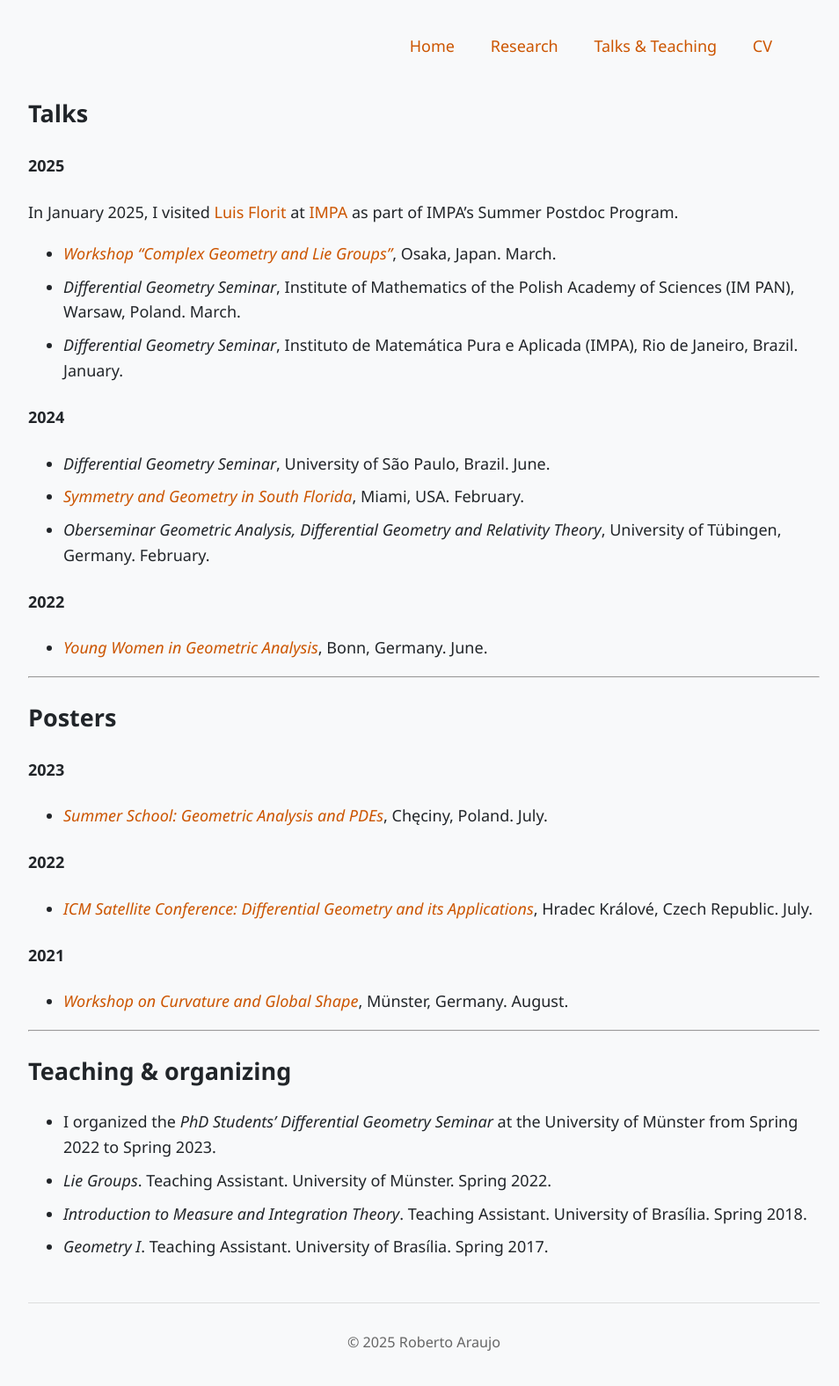
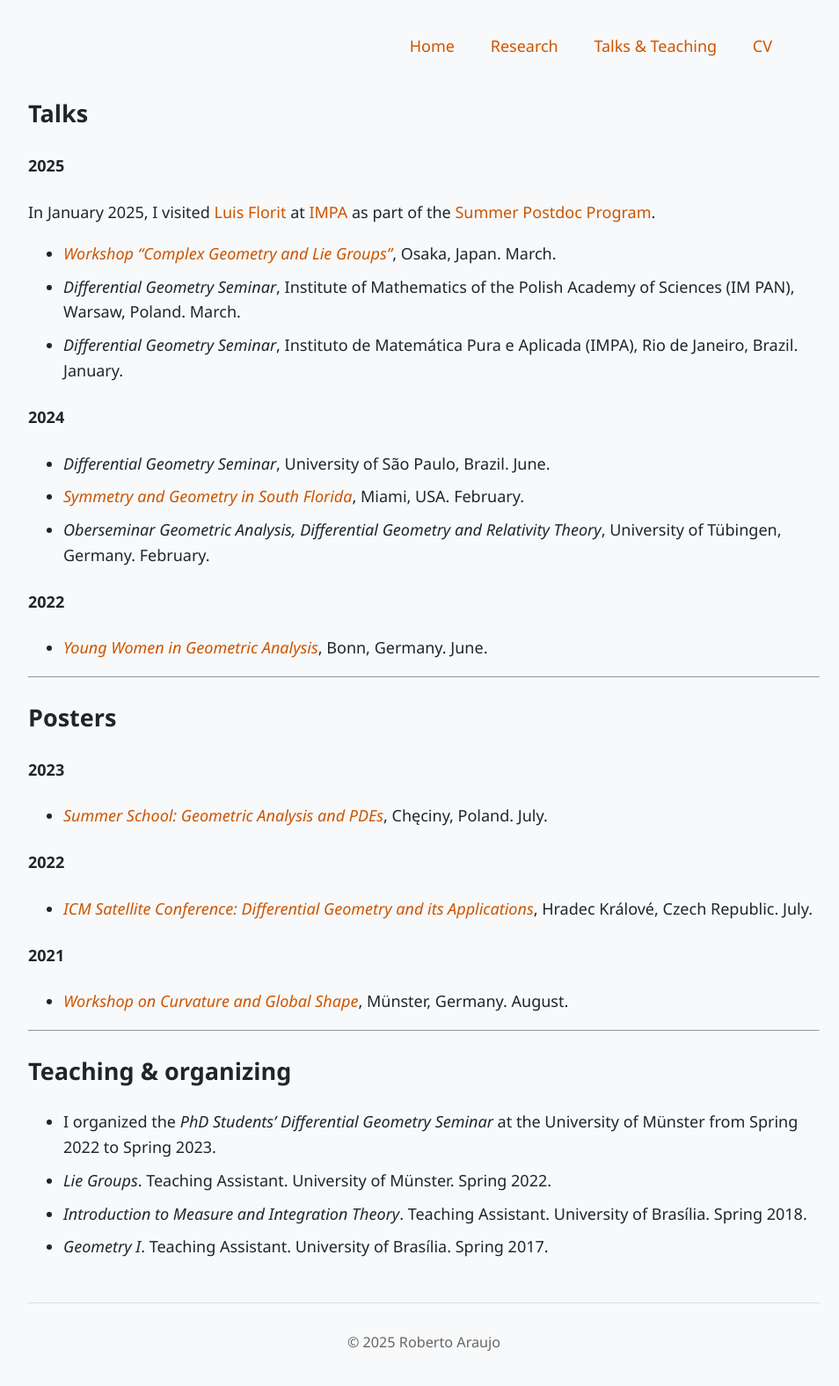
Before and after one commit to r-saraujo/r-saraujo.github.io, a Jekyll site: the page built from talks.md, in a window 1280 px wide. Shown: the whole page at 88% size, without its empty margins (158-1112 px from the left). Built offline with Jekyll 4.4.1, drawn with Linux system fonts in a browser that asks for light colours.

Commit message:
Update talks.md

```diff
--- a/talks.md
+++ b/talks.md
@@ -7,7 +7,7 @@ permalink: /talks.html
 ## Talks
 
 #### 2025
-In January 2025, I visited [Luis Florit](https://luis.impa.br/) at [IMPA](https://impa.br/) as part of IMPA's Summer Postdoc Program.
+In January 2025, I visited [Luis Florit](https://luis.impa.br/) at [IMPA](https://impa.br/) as part of the [Summer Postdoc Program](https://impa.br/eventos-do-impa/2025-2/programa-de-pos-doutorado-verao-2025/).
 - [*Workshop “Complex Geometry and Lie Groups”*](https://complex-geometry-and-lie-groups.org/), Osaka, Japan. March.
 - *Differential Geometry Seminar*, Institute of Mathematics of the Polish Academy of Sciences (IM PAN), Warsaw, Poland. March.
 - *Differential Geometry Seminar*, Instituto de Matemática Pura e Aplicada (IMPA), Rio de Janeiro, Brazil. January.
```
